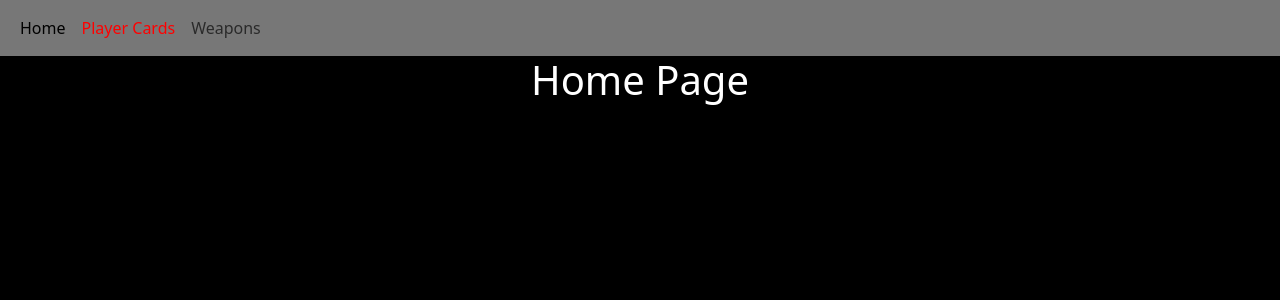
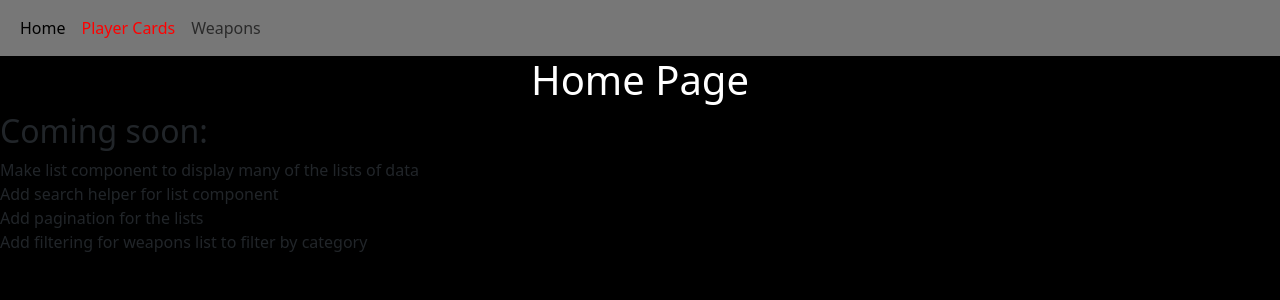
Before and after one commit to jekinney/valorant, a Vue app: page / in a window 1280 px wide. Shown: the top 300 px of the page. Built offline with nearby package versions, Linux system fonts and the light colour scheme.

Commit message:
Updated home page

```diff
--- a/src/views/Home.vue
+++ b/src/views/Home.vue
@@ -3,6 +3,15 @@
     <header>
         <h1 class="home-title">Home Page</h1>
     </header>
+    <section>
+      <h2>Coming soon:</h2>
+      <ul class="list-unstyled">
+        <li>Make list component to display many of the lists of data</li>
+        <li>Add search helper for list component</li>
+        <li>Add pagination for the lists</li>
+        <li>Add filtering for weapons list to filter by category</li>
+      </ul>
+    </section>
   </main>
 </template>
 <style scoped>
--- a/src/views/weapons/List.vue
+++ b/src/views/weapons/List.vue
@@ -2,21 +2,19 @@
   <main class="container">
     <section class="card mt-4">
       <header class="card-header">
-          <h1 class="card-title">Weapons</h1>
+        <h1 class="card-title">Weapons</h1>
       </header>
-
       <article class="card-body">
         <div v-if="weapons" v-for="weapon in weapons" :key="weapon.uuid">
           <h2>{{  weapon.displayName }}</h2>
           <a :href="'/weapons/show/'+ weapon.uuid">
-            <img :src="weapon.displayIcon"/>
+            <img :src="weapon.displayIcon" :alt="weapon.displayName" :title="weapon.displayName"/>
           </a>
         </div>
         <div v-else class="spinner-border" role="status">
           <span class="visually-hidden">Loading...</span>
         </div>
       </article>
-
     </section>
   </main>
 </template>
@@ -43,5 +41,4 @@ export default {
       }
     }
   }
-
 </script>
```
